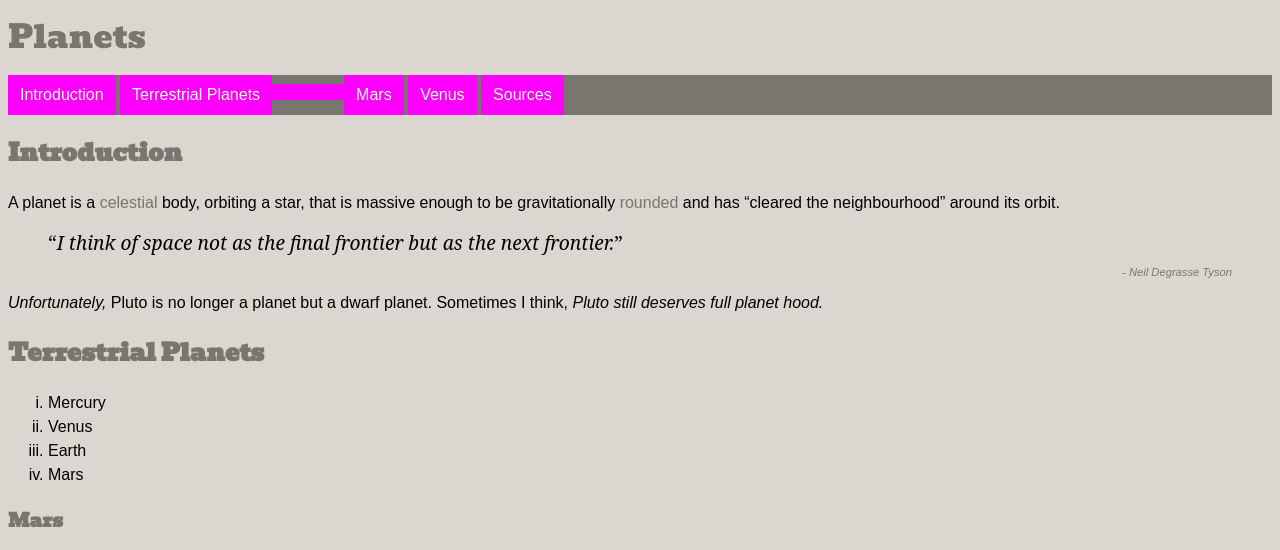
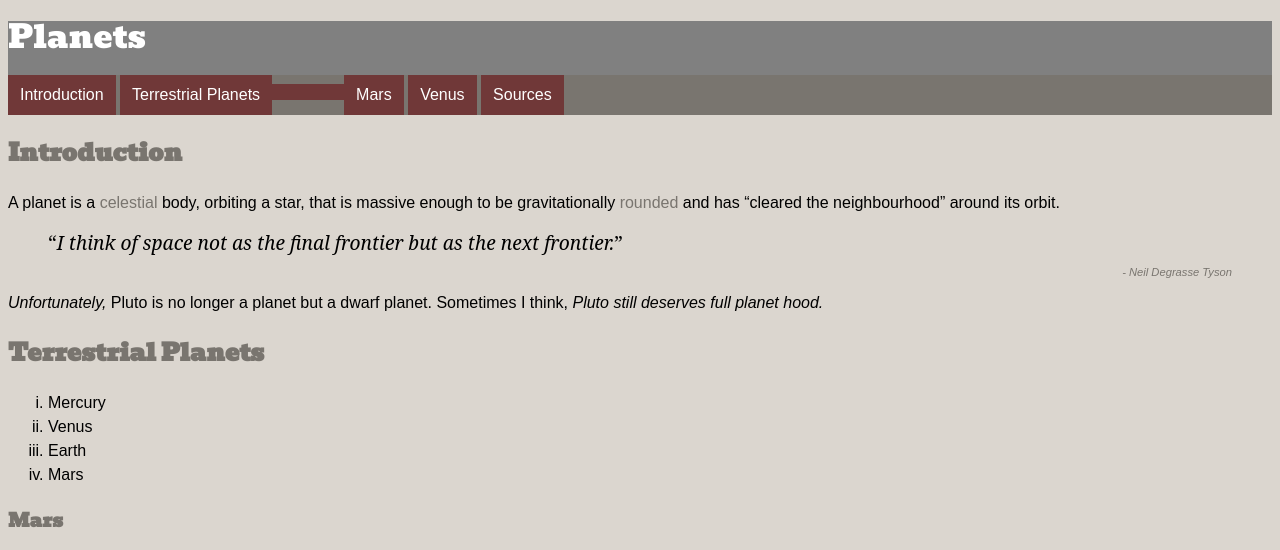
Before and after one commit to meganlandry/dsn1674-assignment-4, a plain HTML site: page index.html in a window 1280 px wide. Shown: the top 550 px of the page. Drawn offline with Linux system fonts and the light colour scheme.

Commit message:
Changed font and box colours.

```diff
--- a/css/main.css
+++ b/css/main.css
@@ -1,11 +1,13 @@
 h1 {
-	color: #79756f;
+	color: #ffffff;
 	font-family: 'Bevan', normal;
 	font-weight: normal;
 	font-size: 2rem;
 	line-height: 1;
 }
-
+.something {
+	background-color: grey;
+}
 h2 {
 	color: #79756f;
 	font-family: 'Bevan', normal;
@@ -82,7 +84,7 @@ nav li {
 nav a {
 	display: inline-block;
 	padding: 0.5em 0.75em;
-	background-color: magenta;
+	background-color: #703838;
 	text-decoration: none;
 	color: white;
 	bored-radius: 3em 9em 2em 9em;
--- a/index.html
+++ b/index.html
@@ -7,6 +7,7 @@
 	<link href='http://fonts.googleapis.com/css?family=Bevan' rel='stylesheet' type='text/css'>
 </head>
 <body>
+	<div class="something">
 <h1>Planets</h1>
 
 <nav>
@@ -18,7 +19,7 @@
 <li><a href="https://en.wikipedia.org">Sources</a></li>
 </ul>
 </nav>
-
+</div>
 <h2>Introduction</h2>
 
 <p>
```
